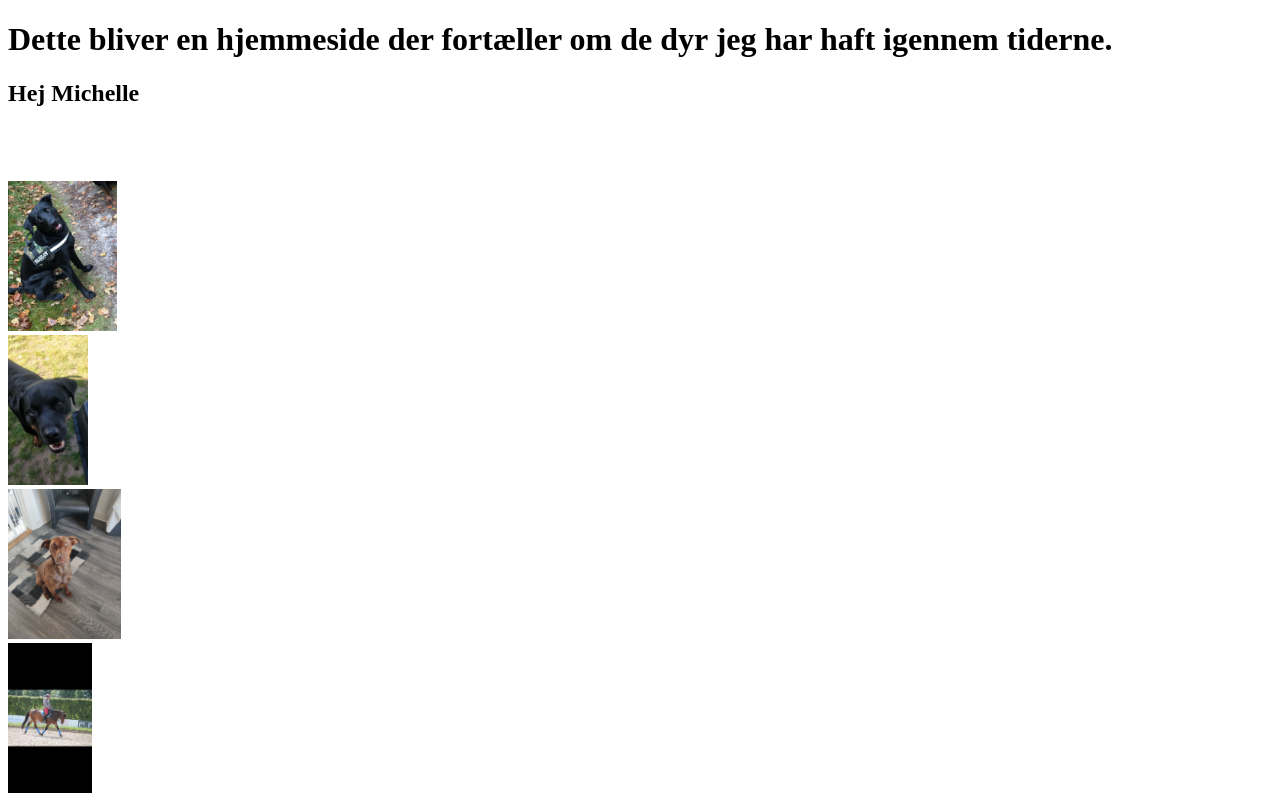
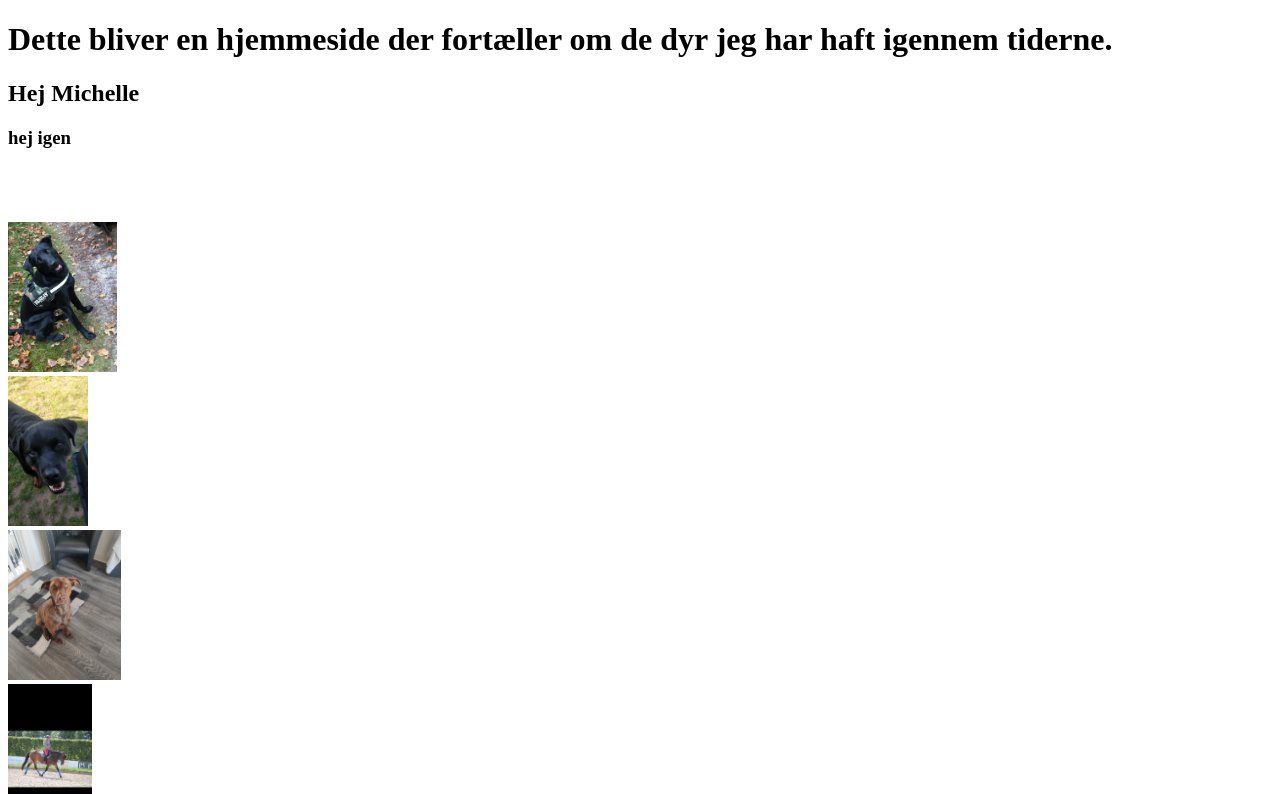
Before and after one commit to Michelle1492/Website, a plain HTML site: page index.html in a window 1280 px wide. Shown: the top 794 px of the page. Drawn offline with Linux system fonts and the light colour scheme.

Commit message:
git test 2

```diff
--- a/index.html
+++ b/index.html
@@ -8,6 +8,7 @@
 <body>
     <h1>Dette bliver en hjemmeside der fortæller om de dyr jeg har haft igennem tiderne.</h1>
     <h2>Hej Michelle</h2>
+    <h3>hej igen</h3>
     <br>
     <br>
     <br>
```
